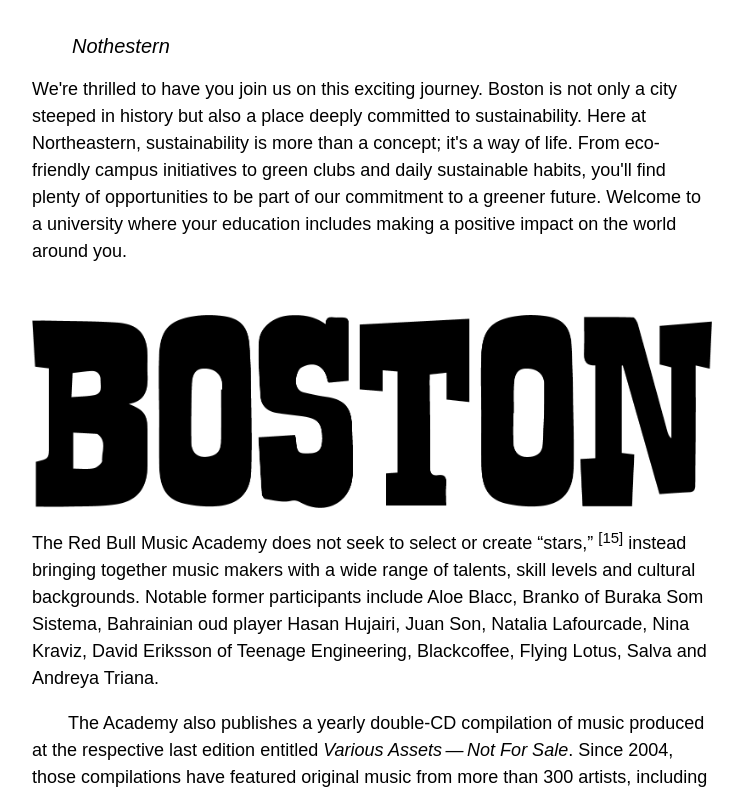
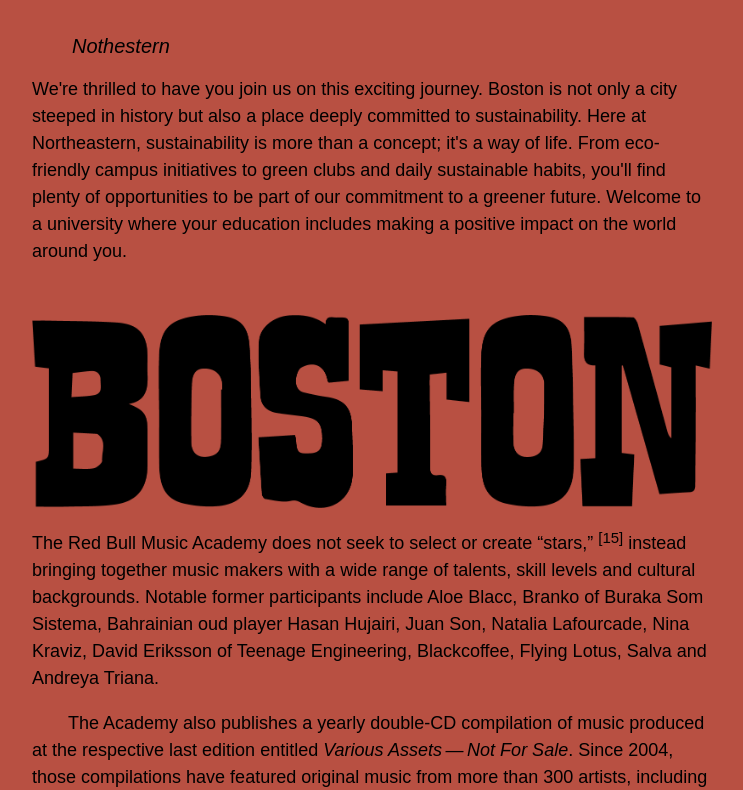
Before and after one commit to patriciasacarvalho/viztech, a plain HTML site: page index.html in a window 1280 px wide. Shown: the part 230-1020 px from the top of the page, without its empty margins (268-1011 px from the left). Drawn offline with Linux system fonts and the light colour scheme; a web font is replaced by a local one.

Commit message:
Commit color 2

```diff
--- a/css/style1.css
+++ b/css/style1.css
@@ -1,7 +1,7 @@
 body{
 
-   background-color: #a35050;
-   background-color: rgb(255, 255, 255);
+   background-color: #ffffff;
+   background-color: #B85042;
    color: #000000;
 
    font-variant-numeric: oldstyle-nums;
```
